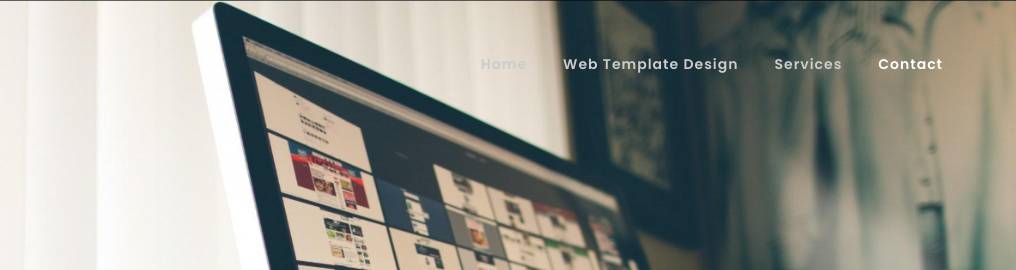
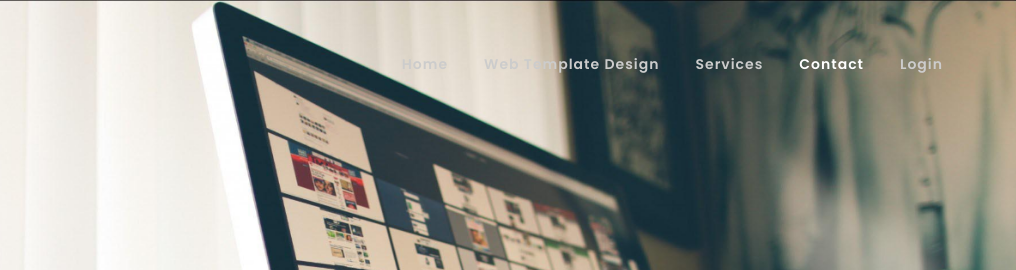
Before and after one commit to Swadiq/Swadiq.github.io, a plain HTML site: page index.html in a window 1280 px wide. Shown: the top 270 px of the page, 264-1280 px from the left. Drawn offline with Linux system fonts and the light colour scheme; grey boxes are pictures that could not be loaded.

Commit message:
login btn added

```diff
--- a/index.html
+++ b/index.html
@@ -70,10 +70,10 @@
         <div class="collapse navbar-collapse" id="navbar-collapse-1">
           <ul class="nav navbar-nav navbar-right">
             <li><a href="#home">Home</a></li>
-            <!-- <li><a href="#about">About Us</a></li> -->
             <li><a href="products.html">Web Template Design</a></li>
             <li><a href="#services">Services</a></li>
             <li><a href="#contact">Contact</a></li>
+            <li><a href="#">Login</a></li>
           </ul><!-- /nav navbar-nav -->
         </div><!-- /navbar-collapse -->
       </div><!-- /container -->
```
